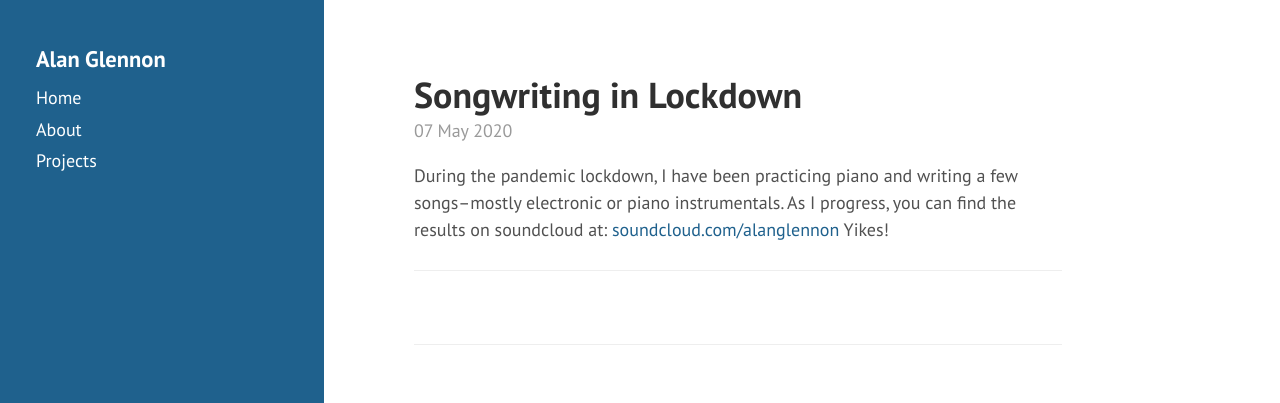
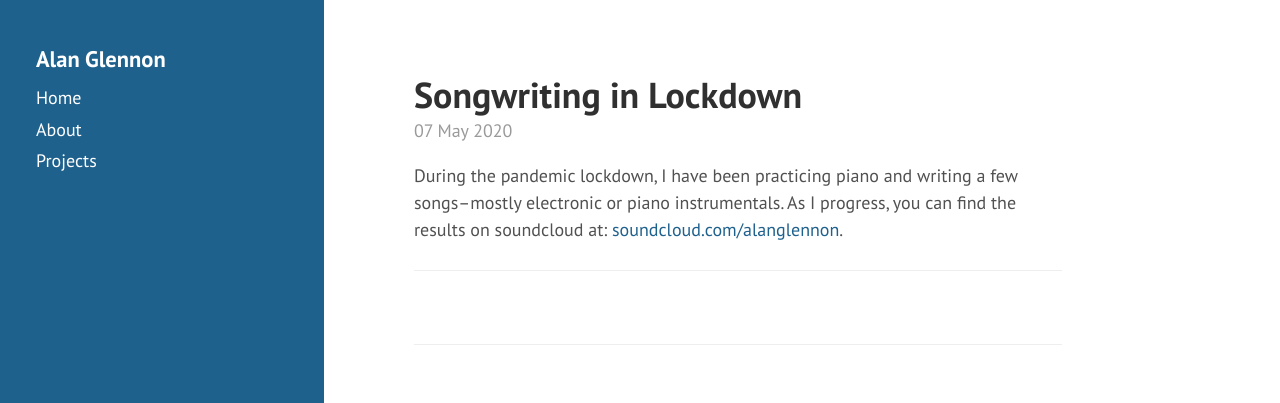
Before and after one commit to glennon/glennon.github.io, a Jekyll site: the page built from _posts/2020-05-07-songwriting.md, in a window 1280 px wide. Shown: the top 403 px of the page. Built offline with Jekyll 4.4.1, drawn with Linux system fonts in a browser that asks for light colours.

Commit message:
Update 2020-05-07-songwriting.md
minor

```diff
--- a/_posts/2020-05-07-songwriting.md
+++ b/_posts/2020-05-07-songwriting.md
@@ -4,6 +4,6 @@ title: Songwriting in Lockdown
 ---
 
 During the pandemic lockdown, I have been practicing piano and writing a few songs--mostly electronic or piano instrumentals. As I progress, you can find the results on soundcloud at:
-<a href="https://soundcloud.com/alanglennon">soundcloud.com/alanglennon</a> Yikes!
+<a href="https://soundcloud.com/alanglennon">soundcloud.com/alanglennon</a>.
 
 ----
```
